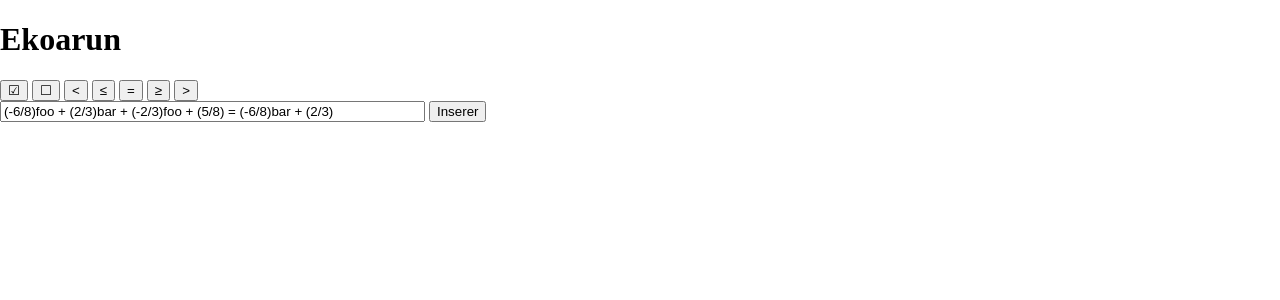
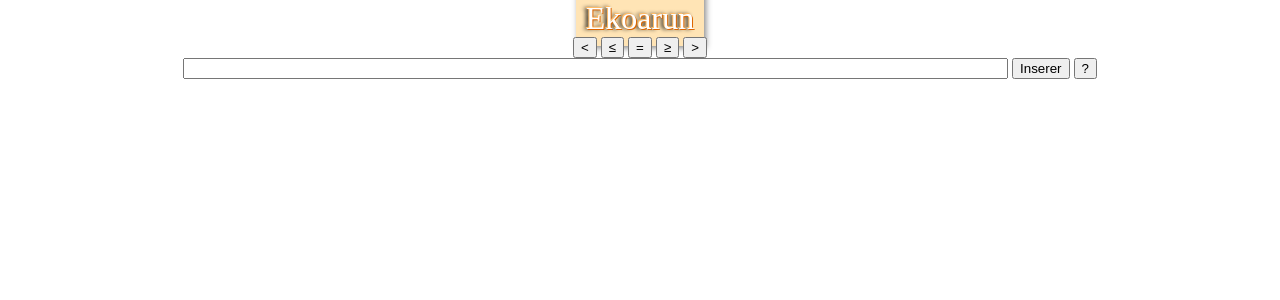
Before and after one commit to rodeofly/ekoarun, a PHP site: page /ekoarun.html in a window 1280 px wide. Shown: the top 300 px of the page. Run offline with PHP 8.4, Linux system fonts and the light colour scheme.

Commit message:
générateur d'équation du premier degré

```diff
--- a/css/common.css
+++ b/css/common.css
@@ -1,6 +1,24 @@
 body {
   margin:0;
   padding:0;
+  text-align:center;
+
+}
+
+h1
+{
+  padding:10px;
+  margin:20px;
+  font-size: 32px;
+  text-shadow: -1px -1px #fb6, 1px 1px #d60, -3px 0 4px #000;
+  color: white;
+  background-color : moccasin;
+  font-weight:lighter;
+  -moz-box-shadow: 2px 2px 6px #888;
+  -webkit-box-shadow: 2px 2px 6px #888;
+  box-shadow:2px 2px 6px #888;
+  text-align:center;
+  display:inline;
 }
 
 .selected {
--- a/css/ekoarun.css
+++ b/css/ekoarun.css
@@ -1,3 +1,6 @@
+ul > li.monome:first-child > span.plus {
+	display:none;
+}
 .monome
 {
     cursor: crosshair;
--- a/ekoarun.html
+++ b/ekoarun.html
@@ -13,20 +13,18 @@
   <link rel="stylesheet" href="css/common.css" />
   <link rel="stylesheet" href="css/fraction.css" />
   <link rel="stylesheet" href="css/ekoarun.css" />
-
+  <script type="text/coffeescript" src="scripts/ekoarun.coffee"></script>
   </style>
 </head>
 
 
 <body>
 
-  <script type="text/coffeescript" src="scripts/ekoarun.coffee"></script>
+
 
     <h1>Ekoarun</h1>
 
   <div class="buttons">
-  	<button id="selectButton_0" class="selectButton" title="Sélectionner tous les termes de toutes les équations">&#9745;</button>
-	<button id="unselectButton_0" class="unselectButton" title="Déselectionner tous les termes de toutes les équations">&#9744;</button>
   	<button id="helper_strictement_inferieur"><</button>
   	<button id="helper_inferieur_ou_egal">≤</button>
   	<button id="helper_egal">=</button>
@@ -34,8 +32,9 @@
   	<button id="helper_strictement_superieur">></button>
   </div>
 
-  <input id="equation_string" type="text" size="50" value="(-6/8)foo + (2/3)bar + (-2/3)foo + (5/8) = (-6/8)bar + (2/3)">
+  <input id="equation_string" type="text" size="100" value="">
   <button id="add_equation" title="L'(in)équation doit être de la forme : (±rationnel) + (±rationnel)symbol <≤=≥> (±rationnel) + (±rationnel)symbol">Inserer</button>
+  <button id="generer_equation" title="générer une équation du premier degré">?</button>
 
 </body>
 </html>
```
Also changed, not shown: 1 other file.
